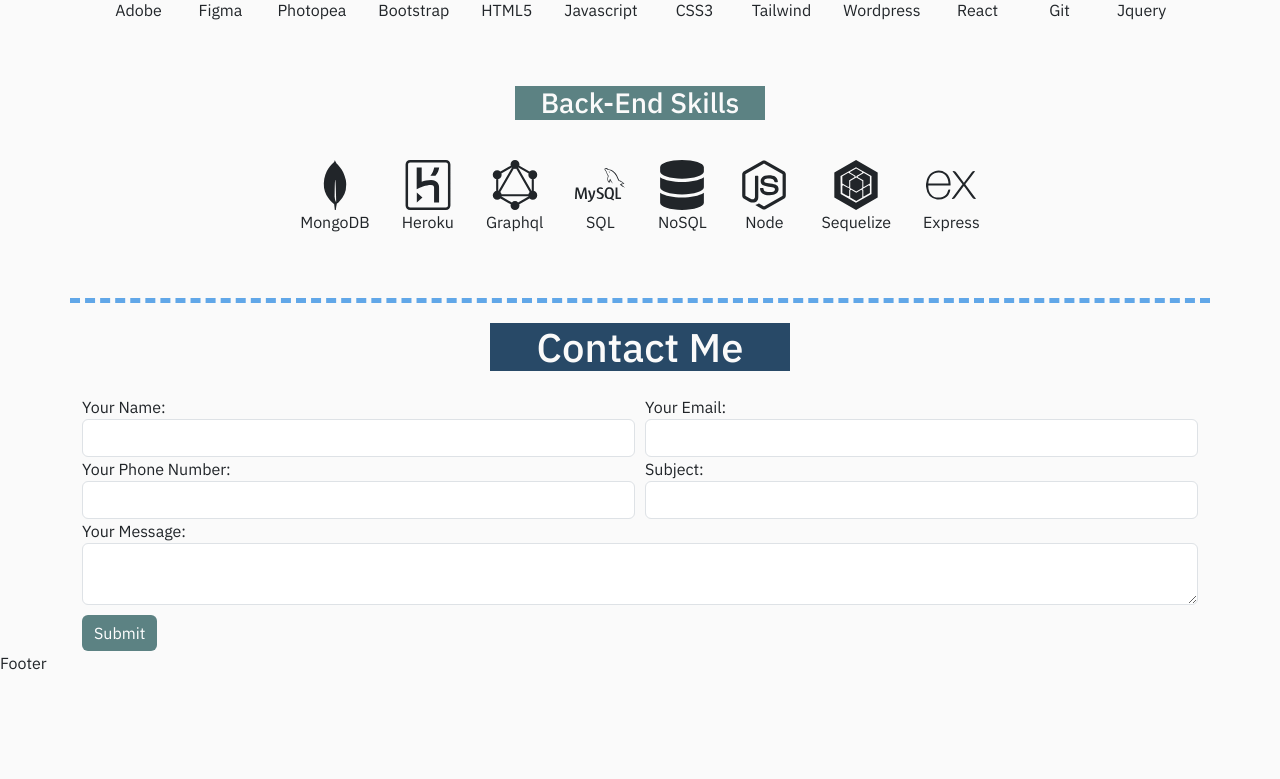
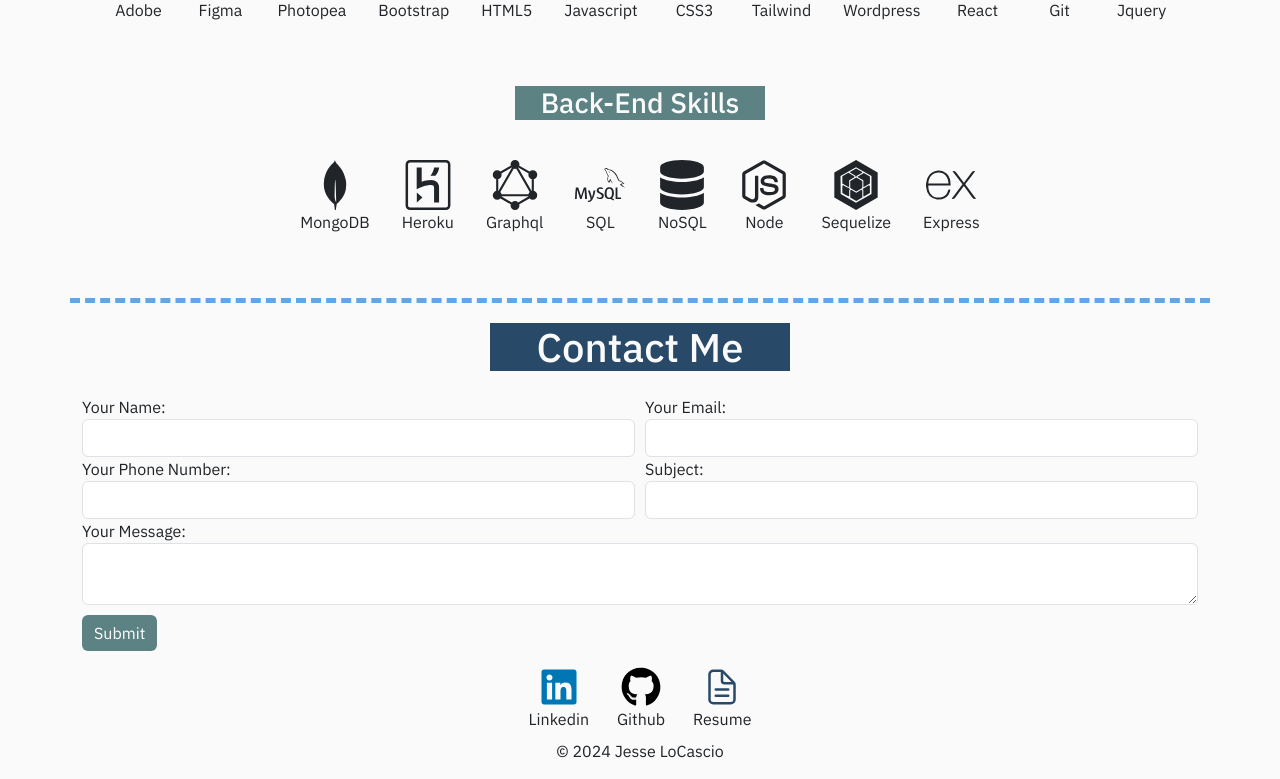
Before and after one commit to jeslocascio/Professional_Portfolio_Website, a React (Vite) app: page / in a window 1280 px wide. Shown: the part 1642-2421 px from the top of the page. Before the commit the page ends 2317 px from the top, so only its background shows below. Built offline with nearby package versions, Linux system fonts and the light colour scheme; the HTML template or start-up script is replaced by a standard one.

Commit message:
Added Footer

```diff
--- a/src/components/Footer.jsx
+++ b/src/components/Footer.jsx
@@ -1,9 +1,51 @@
-function Footer() {
+import { FaLinkedin, FaGithub } from "react-icons/fa";
+import { IoDocumentTextOutline } from "react-icons/io5";
+
+import "../styles/Footer.css";
+
+export default function Footer() {
+  const resume =
+    "#";
   return (
-    <div>
-      Footer
-    </div>
-  )
+    <footer className="footer p-3 text-center">
+      <div className="container">
+        <div className="mb-0 d-flex justify-content-center">
+          <div className="footer-link">
+            <a
+              href="https://www.linkedin.com/in/jesse-locascio-6778a02a0/"
+              target="_blank"
+              rel="noopener noreferrer"
+              className="mx-2"
+            >
+              <FaLinkedin className="footer-icon" id="linkedin-icon" />
+            </a>
+            <div>Linkedin</div>
+          </div>
+          <div className="footer-link mx-2 mx-sm-2 mx-md-4">
+            <a
+              href="https://github.com/jeslocascio"
+              target="_blank"
+              rel="noopener noreferrer"
+              className="mx-2"
+            >
+              <FaGithub className="footer-icon" id="github-icon" />
+            </a>
+            <div>Github</div>
+          </div>
+          <div className="footer-link">
+            <a
+              href={resume}
+              target="_blank"
+              rel="noopener noreferrer"
+              className="mx-2"
+            >
+              <IoDocumentTextOutline className="footer-icon" id="resume-icon" />
+            </a>
+            <div>Resume</div>
+          </div>
+        </div>
+        <p className="mb-0 pt-2 text-dark">© 2024 Jesse LoCascio</p>
+      </div>
+    </footer>
+  );
 }
-
-export default Footer
--- /dev/null
+++ b/src/styles/Footer.css
@@ -0,0 +1,22 @@
+.footer-icon {
+  width: 40px;
+  height: 40px;
+}
+
+
+#linkedin-icon {
+  color: #0077b5;
+}
+
+#github-icon {
+  color: black;
+}
+
+#resume-icon {
+  color: var(--san_juan);
+}
+
+.footer-link:hover {
+  color: black;
+  transition: color 0.3s ease-in-out;
+}
```
